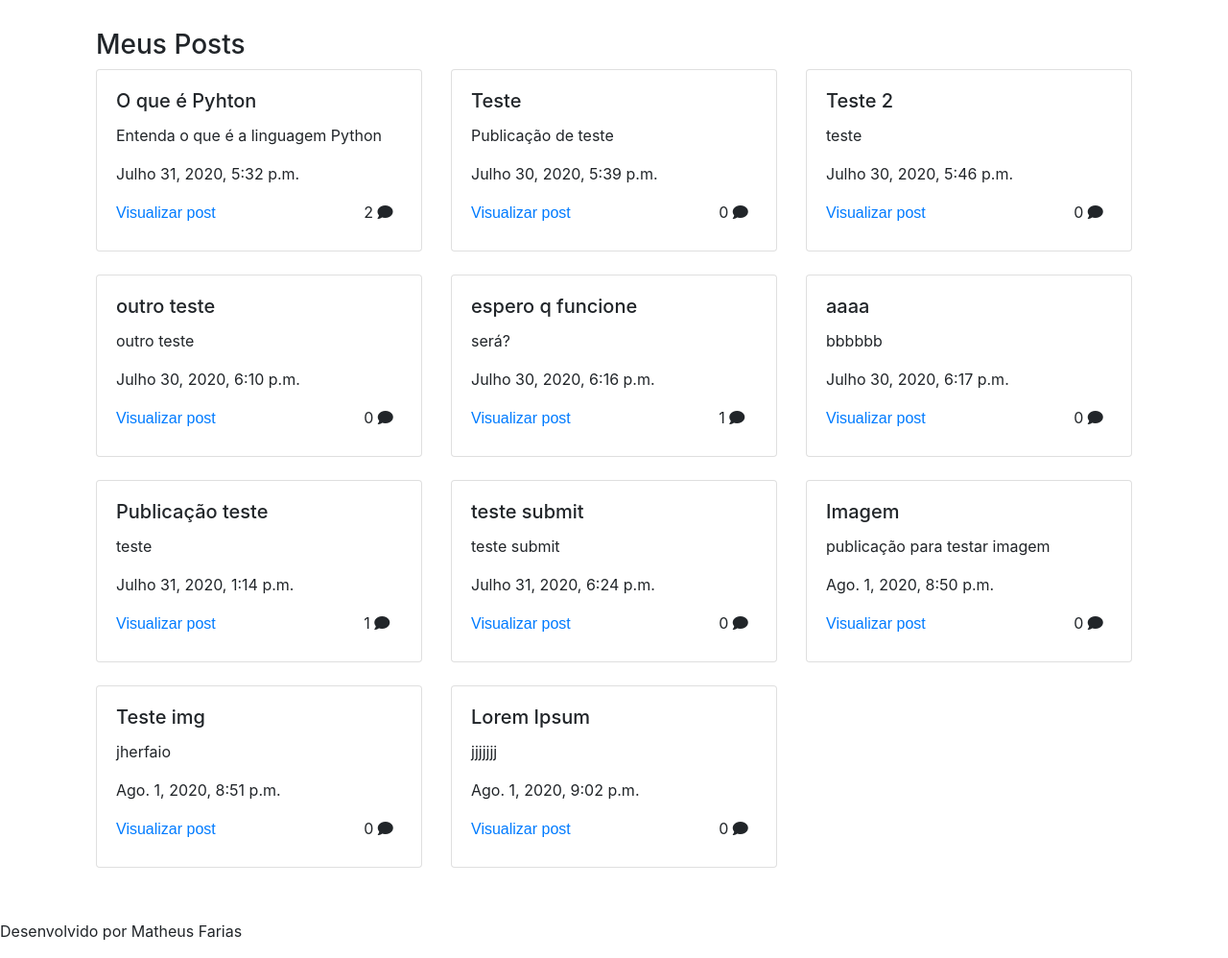
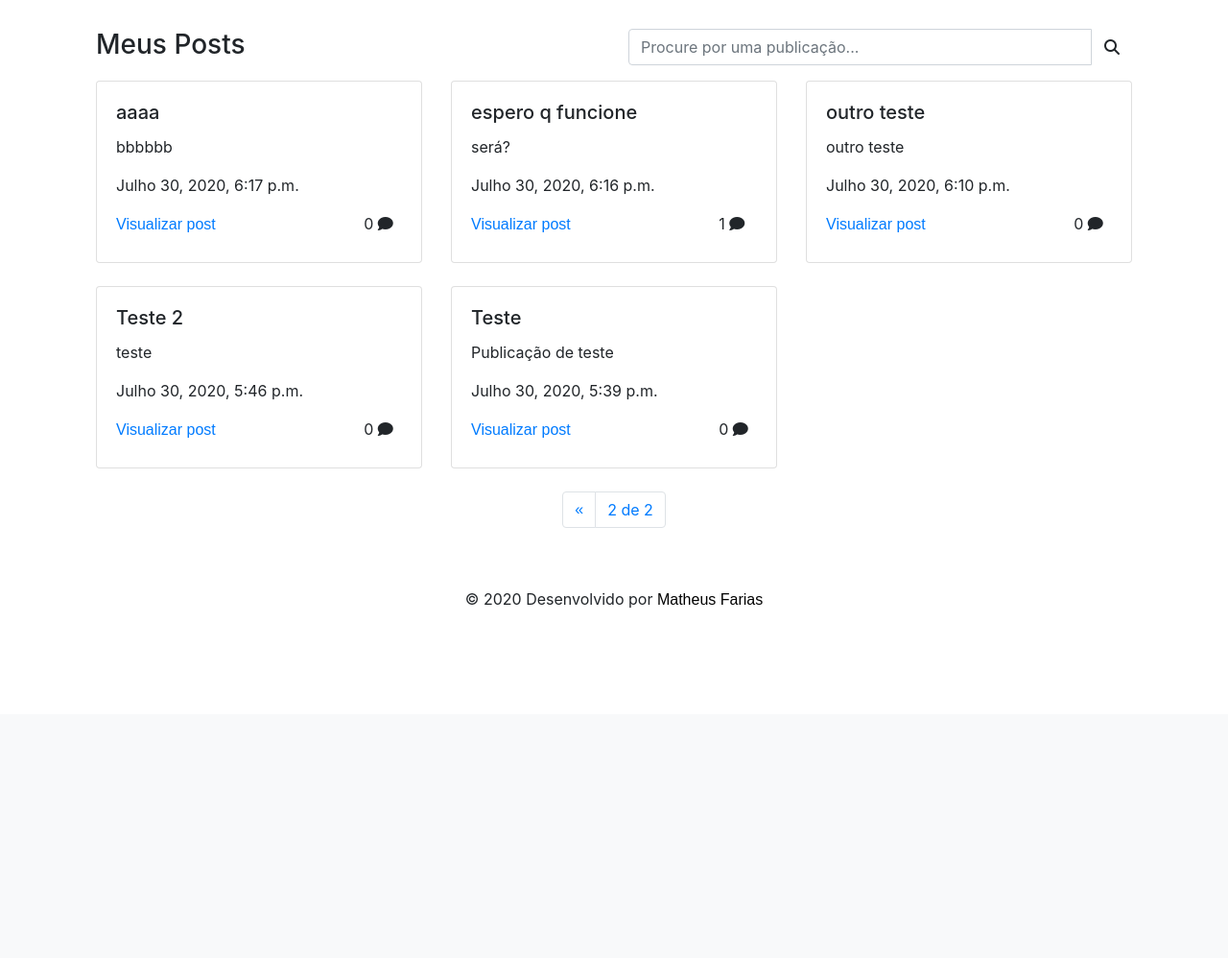
Before and after one commit to matheusfs99/PyBlog, a Django app: page /minha_pagina/?page=2 in a window 1280 px wide. Shown: the part 56-1054 px from the top of the page at 96% size. After the commit the page ends 689 px from the top, so only its background shows below. Run offline with Django 3.2, Linux system fonts and the light colour scheme; a user stored in the database is signed in; data comes from the database, SQL or seed files in the repository; both versions use the stored data as it was after the commit; some libraries are stand-ins or nearby versions.

Commit message:
Adicionado busca de post e footer, centralizado btn de pagina

```diff
--- a/pyblog/app_pyblog/templates/minha-pagina.html
+++ b/pyblog/app_pyblog/templates/minha-pagina.html
@@ -3,7 +3,21 @@
 {% block content %}
 
 <div class="conteudo">
-    <h3>Meus Posts</h3>
+    <div class="row">
+        <div class="col">
+            <h3>Meus Posts</h3>
+        </div>
+        <div class="col">
+            <form method="get" id="search-form">
+                {% csrf_token %}
+                <div class="input-group mb-3">
+                    <input class="form-control" type="text" id="search" name="search"
+                           placeholder="Procure por uma publicação...">
+                    <button type="submit" class="btn"><i class="fas fa-search"></i></button>
+                </div>
+            </form>
+        </div>
+    </div>
     {% if publicacoes %}
     <div class="row row-cols-1 row-cols-md-3">
         {% for post in publicacoes %}
@@ -21,6 +35,29 @@
         </div>
         {% endfor %}
     </div>
+    <div align="center">
+        <ul class="pagination justify-content-center">
+            {% if publicacoes.has_previous %}
+            <li class="page-item">
+                <a class="page-link" href="?page={{ publicacoes.previous_page_number }}" aria-label="Previous">
+                    <span aria-hidden="true">&laquo;</span>
+                </a>
+            </li>
+            {% endif %}
+            <li class="page-item">
+                <p class="page-link">
+                    {{ publicacoes.number }} de {{ publicacoes.paginator.num_pages }}
+                </p>
+            </li>
+            {% if publicacoes.has_next %}
+            <li class="page-item">
+                <a class="page-link" href="?page={{ publicacoes.next_page_number }}" aria-label="Next">
+                    <span aria-hidden="true">&raquo;</span>
+                </a>
+            </li>
+            {% endif %}
+        </ul>
+    </div>
     {% else %}
     <p>Você não tem nenhum post</p>
     {% endif %}
--- a/pyblog/app_pyblog/templates/model-footer.html
+++ b/pyblog/app_pyblog/templates/model-footer.html
@@ -1 +1,9 @@
-<p>Desenvolvido por Matheus Farias</p>
+<footer>
+  <div class="footer-copyright text-center py-3">
+      <p>© 2020 Desenvolvido por
+          <a href="https://linkedin.com/in/matheus-farias/" target="_blank" style="text-decoration:none; color: black">
+            Matheus Farias
+          </a>
+      </p>
+  </div>
+</footer>
--- a/pyblog/app_pyblog/templates/model-page.html
+++ b/pyblog/app_pyblog/templates/model-page.html
@@ -36,7 +36,7 @@
             </div>
             {% else %}
             <div class="dropdown">
-                <button class="btn btn-outline-success dropdown-toggle" type="button" id="dropdownLoginButton"
+                <button class="btn btn-outline-primary dropdown-toggle" type="button" id="dropdownLoginButton"
                         data-toggle="dropdown" aria-haspopup="true" aria-expanded="false">
                     Login
                 </button>
--- a/pyblog/app_pyblog/views.py
+++ b/pyblog/app_pyblog/views.py
@@ -12,7 +12,11 @@ from django.core.paginator import Paginator
 def index(request):
     context = {}
     usuario = request.user
-    publicacoes_list = Publicacao.objects.all().order_by('-data_publicacao')
+    search = request.GET.get('search')
+    if search:
+        publicacoes_list = Publicacao.objects.filter(titulo__icontains=search).order_by('-data_publicacao')
+    else:
+        publicacoes_list = Publicacao.objects.all().order_by('-data_publicacao')
     paginator = Paginator(publicacoes_list, 6)
     page = request.GET.get('page')
     publicacoes = paginator.get_page(page)
@@ -90,7 +94,14 @@ def submit_editar_perfil(request):
 def minha_pagina(request):
     context = {}
     usuario = request.user
-    publicacoes = Publicacao.objects.filter(autor=usuario)
+    search = request.GET.get('search')
+    if search:
+        publicacoes_list = Publicacao.objects.filter(titulo__icontains=search).order_by('-data_publicacao')
+    else:
+        publicacoes_list = Publicacao.objects.filter(autor=usuario).order_by('-data_publicacao')
+    paginator = Paginator(publicacoes_list, 6)
+    page = request.GET.get('page')
+    publicacoes = paginator.get_page(page)
     context['publicacoes'] = publicacoes
     context['usuario'] = usuario
     return render(request, 'minha-pagina.html', context)
```
Also changed, not shown: pyblog/app_pyblog/templates/index.html (+18 -4 lines), pyblog/db.sqlite3.
